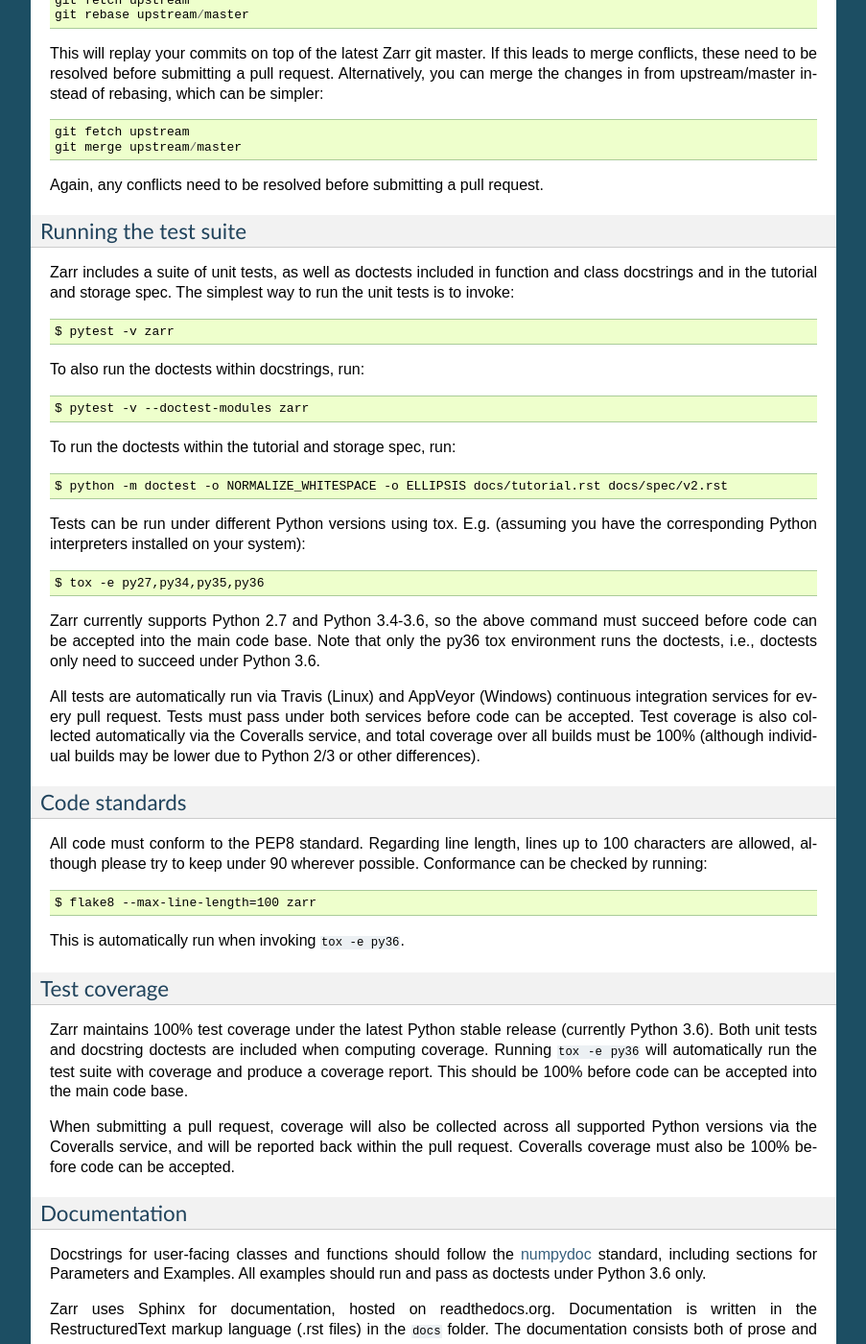
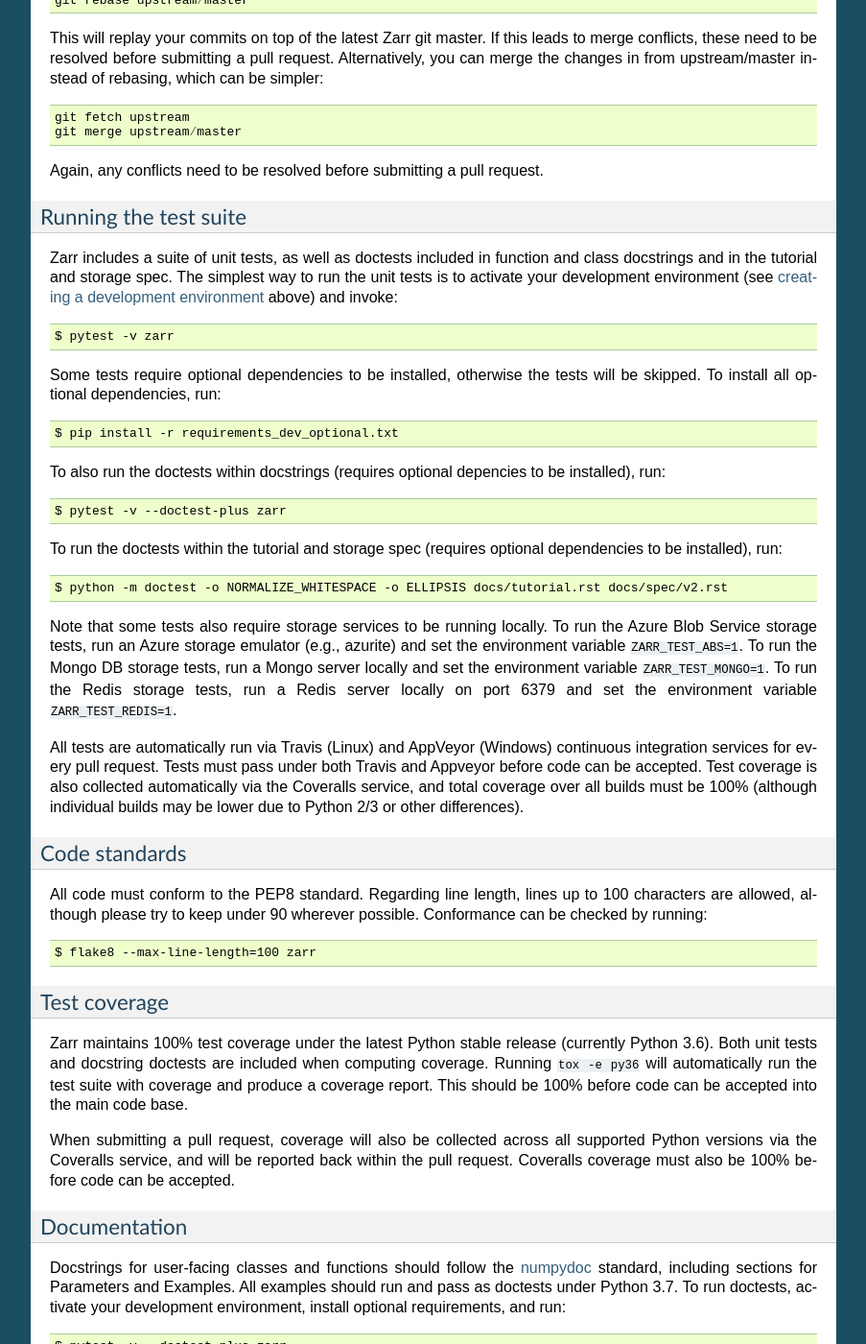
Before and after one commit to enthusiastdev121/zarr-python, a Sphinx documentation site: the page built from docs/contributing.rst, in a window 1280 px wide and 1400 px high, scrolled down 2189 px. Shown: the whole window at 96% size, without its empty margins (198-1101 px from the left). Built offline with Sphinx 7.4.7, drawn with Linux system fonts in a browser that asks for light colours; the version number could not be read and is left out; some of the changed text lies outside the part shown.

Commit message:
Maintenance on tests, CI and contributor docs (#468)
* upgrade latest numpy, add previous numpys to tox matrix

* simplify requirements using environment markers

* tweak environment markers

* no npy117 for py27

* upgrade pinnings

* try upgrading build image

* appveyor thrash

* numpy 1.16 on py27

* numpy 1.16 on py27

* test with less numpys

* downgrade to try if solves emulator compat

* tidy up tox [ci skip]

* release notes [ci skip]

* remove requirements.txt, not needed

* remove requirements.txt, not needed

* rework requirements so easier to run tests without services

* fix pyup config

* use doctestplus

* use pytest-remotedata

* pytest 5 not on py27

* deal with numpy argument change in unravel_index

* deal with packages not on py27

* rework running of service tests using environment variables

* use global variables for travis

* update pyup

* update pyup

```diff
--- a/appveyor.yml
+++ b/appveyor.yml
@@ -14,6 +14,7 @@ environment:
     # See: http://stackoverflow.com/a/13751649/163740
     CMD_IN_ENV: "cmd /E:ON /V:ON /C .\\build.cmd"
     EMULATOR_LOC: C:\\Program Files (x86)\\Microsoft SDKs\\Azure\\Storage Emulator\\AzureStorageEmulator.exe
+    ZARR_TEST_ABS: 1
 
   matrix:
 
@@ -33,9 +34,7 @@ environment:
 install:
   - "SET PATH=%PYTHON%;%PYTHON%\\Scripts;%PATH%"
   - "%CMD_IN_ENV% python -m pip install -U pip setuptools wheel"
-  - "%CMD_IN_ENV% python -m pip install -rrequirements_test.txt"
-  - "%CMD_IN_ENV% python -m pip install -rrequirements_dev_npy.txt"
-  - "%CMD_IN_ENV% python -m pip install --no-binary=numcodecs -rrequirements_dev.txt"
+  - "%CMD_IN_ENV% python -m pip install -r requirements_dev_numpy.txt -r requirements_dev_minimal.txt -r requirements_dev_optional.txt"
   - "%CMD_IN_ENV% python setup.py install"
   - "%CMD_IN_ENV% python -m pip freeze"
 
@@ -43,6 +42,7 @@ build: off
 
 before_test:
   - '"%EMULATOR_LOC%" start'
+  - '"%EMULATOR_LOC%" status'
 
 test_script:
   - "%CMD_IN_ENV% python -m pytest -v --pyargs zarr"
--- a/docs/contributing.rst
+++ b/docs/contributing.rst
@@ -90,10 +90,9 @@ you have cloned the Zarr source code and your current working directory is the r
 the repository, you can do something like the following::
 
     $ mkdir -p ~/pyenv/zarr-dev
-    $ virtualenv --no-site-packages --python=/usr/bin/python3.6 ~/pyenv/zarr-dev
+    $ virtualenv --no-site-packages --python=/usr/bin/python3.7 ~/pyenv/zarr-dev
     $ source ~/pyenv/zarr-dev/bin/activate
-    $ pip install -r requirements_dev.txt
-    $ pip install -r requirements_dev_optional.txt
+    $ pip install -r requirements_dev_minimal.txt -r requirements_dev_numpy.txt
     $ pip install -e .
 
 To verify that your development environment is working, you can run the unit tests::
@@ -139,34 +138,44 @@ Again, any conflicts need to be resolved before submitting a pull request.
 Running the test suite
 ~~~~~~~~~~~~~~~~~~~~~~
 
-Zarr includes a suite of unit tests, as well as doctests included in function and class
-docstrings and in the tutorial and storage spec. The simplest way to run the unit tests
-is to invoke::
+Zarr includes a suite of unit tests, as well as doctests included in
+function and class docstrings and in the tutorial and storage
+spec. The simplest way to run the unit tests is to activate your
+development environment (see `creating a development environment`_ above)
+and invoke::
 
     $ pytest -v zarr
 
-To also run the doctests within docstrings, run::
+Some tests require optional dependencies to be installed, otherwise
+the tests will be skipped. To install all optional dependencies, run::
 
-    $ pytest -v --doctest-modules zarr
+    $ pip install -r requirements_dev_optional.txt
 
-To run the doctests within the tutorial and storage spec, run::
+To also run the doctests within docstrings (requires optional
+depencies to be installed), run::
+
+    $ pytest -v --doctest-plus zarr
+
+To run the doctests within the tutorial and storage spec (requires
+optional dependencies to be installed), run::
 
     $ python -m doctest -o NORMALIZE_WHITESPACE -o ELLIPSIS docs/tutorial.rst docs/spec/v2.rst
 
-Tests can be run under different Python versions using tox. E.g. (assuming you have the
-corresponding Python interpreters installed on your system)::
+Note that some tests also require storage services to be running
+locally. To run the Azure Blob Service storage tests, run an Azure
+storage emulator (e.g., azurite) and set the environment variable
+``ZARR_TEST_ABS=1``. To run the Mongo DB storage tests, run a Mongo
+server locally and set the environment variable ``ZARR_TEST_MONGO=1``.
+To run the Redis storage tests, run a Redis server locally on port
+6379 and set the environment variable ``ZARR_TEST_REDIS=1``.
 
-    $ tox -e py27,py34,py35,py36
-
-Zarr currently supports Python 2.7 and Python 3.4-3.6, so the above command must
-succeed before code can be accepted into the main code base. Note that only the py36
-tox environment runs the doctests, i.e., doctests only need to succeed under Python 3.6.
-
-All tests are automatically run via Travis (Linux) and AppVeyor (Windows) continuous
-integration services for every pull request. Tests must pass under both services before
-code can be accepted. Test coverage is also collected automatically via the Coveralls
-service, and total coverage over all builds must be 100% (although individual builds
-may be lower due to Python 2/3 or other differences).
+All tests are automatically run via Travis (Linux) and AppVeyor
+(Windows) continuous integration services for every pull
+request. Tests must pass under both Travis and Appveyor before code
+can be accepted. Test coverage is also collected automatically via the
+Coveralls service, and total coverage over all builds must be 100%
+(although individual builds may be lower due to Python 2/3 or other
+differences).
 
 Code standards
 ~~~~~~~~~~~~~~
@@ -176,8 +185,6 @@ characters are allowed, although please try to keep under 90 wherever possible.
 Conformance can be checked by running::
 
     $ flake8 --max-line-length=100 zarr
-
-This is automatically run when invoking ``tox -e py36``.
 
 Test coverage
 ~~~~~~~~~~~~~
@@ -195,10 +202,15 @@ request. Coveralls coverage must also be 100% before code can be accepted.
 Documentation
 ~~~~~~~~~~~~~
 
-Docstrings for user-facing classes and functions should follow the `numpydoc
-<https://github.com/numpy/numpy/blob/master/doc/HOWTO_DOCUMENT.rst.txt>`_ standard,
-including sections for Parameters and Examples. All examples should run and pass as doctests
-under Python 3.6 only.
+Docstrings for user-facing classes and functions should follow the
+`numpydoc
+<https://github.com/numpy/numpy/blob/master/doc/HOWTO_DOCUMENT.rst.txt>`_
+standard, including sections for Parameters and Examples. All examples
+should run and pass as doctests under Python 3.7. To run doctests,
+activate your development environment, install optional requirements,
+and run::
+
+    $ pytest -v --doctest-plus zarr
 
 Zarr uses Sphinx for documentation, hosted on readthedocs.org. Documentation is
 written in the RestructuredText markup language (.rst files) in the ``docs`` folder.
@@ -208,7 +220,7 @@ folder. Any new features or important usage information should be included in th
 tutorial (``docs/tutorial.rst``). Any changes should also be included in the release
 notes (``docs/release.rst``).
 
-The documentation can be built by running::
+The documentation can be built locally by running::
 
     $ tox -e docs
 
--- a/requirements.txt
+++ /dev/null
@@ -1,6 +0,0 @@
-asciitree
-fasteners
-numcodecs
-numpy
-pytest
-pyosreplace; python_version < '3.3' and sys.platform == 'win32'
--- a/requirements_dev.txt
+++ /dev/null
@@ -1,4 +0,0 @@
-asciitree==0.3.3
-fasteners==0.14.1
-numcodecs==0.6.2
-pyosreplace==0.1; python_version < '3.3' and sys.platform == 'win32'
--- a/requirements_dev_npy.txt
+++ b/requirements_dev_numpy.txt
@@ -1,4 +1,5 @@
 # Break this out into a separate file to allow testing against
 # different versions of numpy. This file should pin to the latest
 # numpy version.
-numpy==1.15.4
+numpy==1.17.0; python_version > '3.0'
+numpy==1.16.4; python_version < '3.0'
```
Also changed, not shown: docs/release.rst (+9 -6 lines), docs/tutorial.rst (+4 -4 lines), requirements_dev_minimal.txt (added, +9 -0 lines), requirements_dev_optional.txt (+17 -5 lines), requirements_test.txt (deleted, +0 -12 lines), .pyup.yml, .travis.yml, 6 other files.
